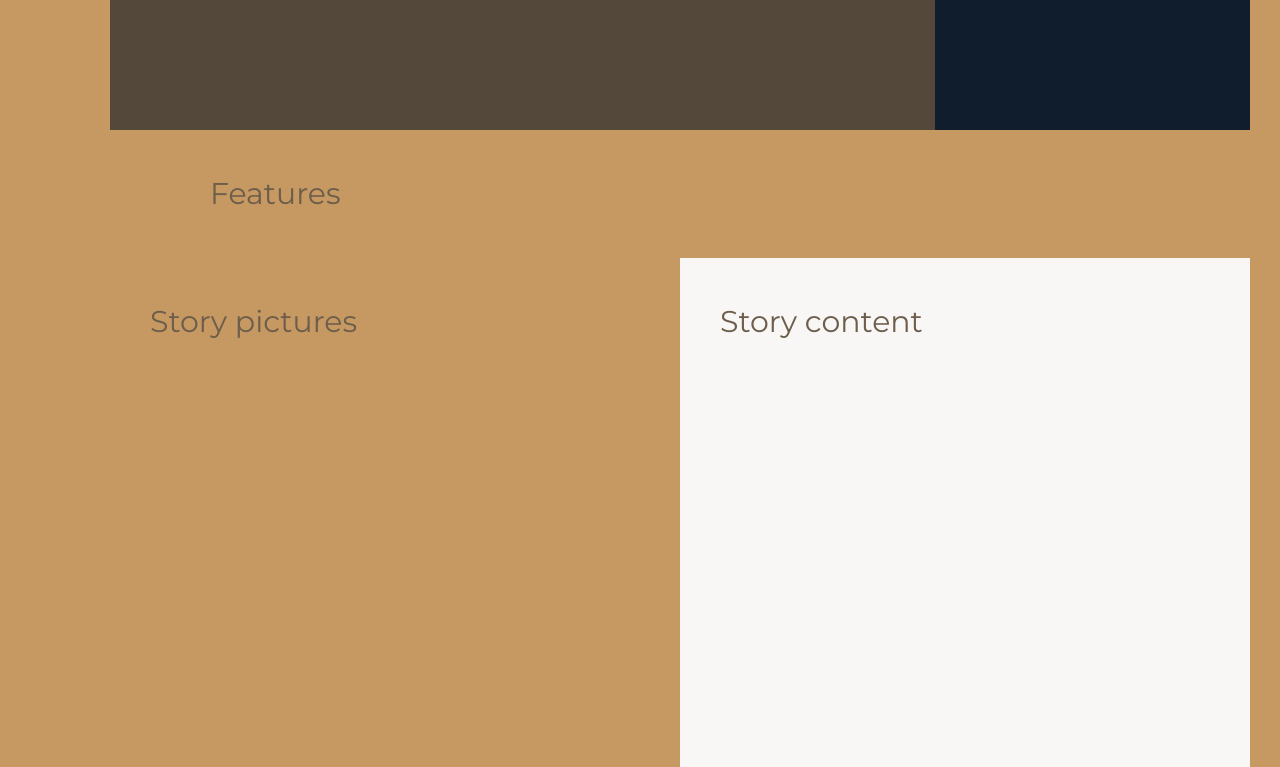
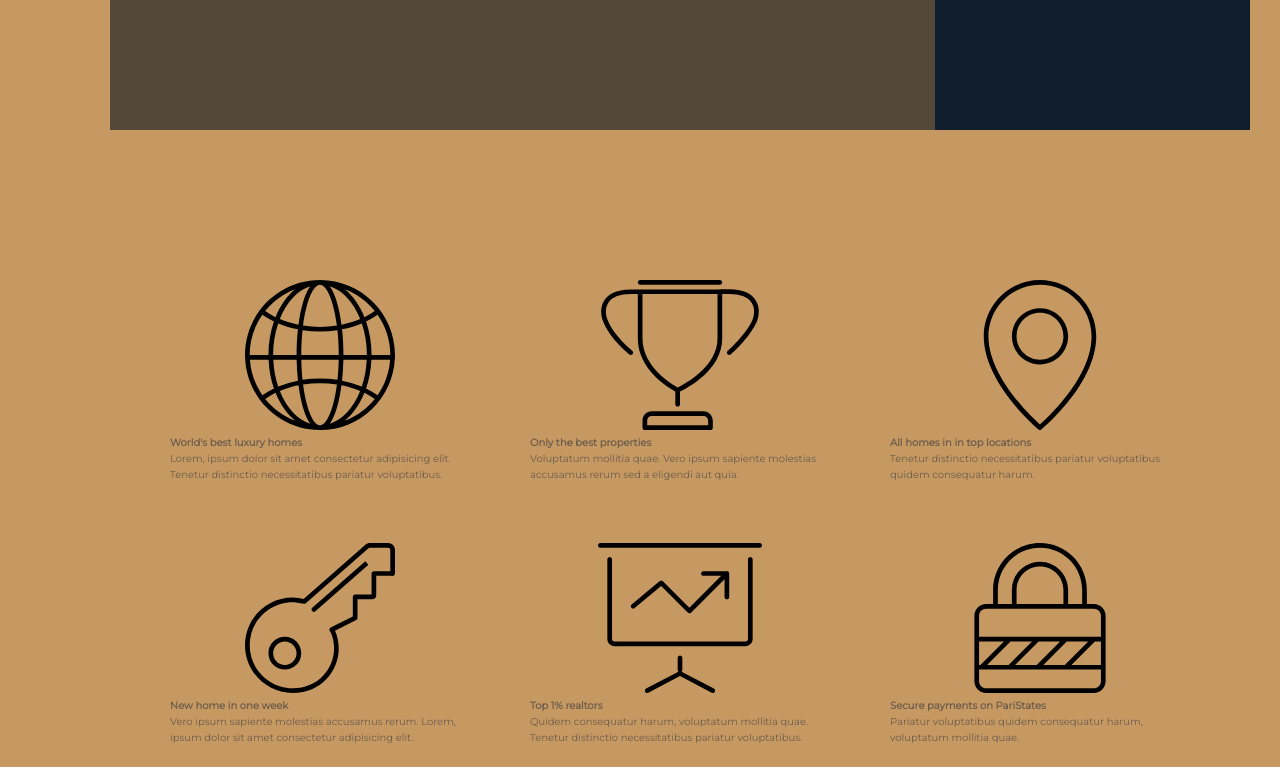
Before and after one commit to YassirKJS/paris-estates, a website: page index.html in a window 1280 px wide. Shown: the part 540-1307 px from the top of the page. Drawn offline with Linux system fonts and the light colour scheme.

Commit message:
features section

```diff
--- a/index.html
+++ b/index.html
@@ -28,7 +28,53 @@
     </div>
 
     <section class="features">
-        Features
+        <div class="feature">
+            <svg class="feature__icon">
+                <use xlink:href="img/sprite.svg#icon-global"></use>
+            </svg>
+            <h4 class="heading-4 heading-4--dark">World's best luxury homes</h4>
+            <p class="feature__text">Lorem, ipsum dolor sit amet consectetur adipisicing elit. Tenetur distinctio necessitatibus pariatur voluptatibus.</p>
+        </div>
+
+        <div class="feature">
+            <svg class="feature__icon">
+                <use xlink:href="img/sprite.svg#icon-trophy"></use>
+            </svg>
+            <h4 class="heading-4 heading-4--dark">Only the best properties</h4>
+            <p class="feature__text">Voluptatum mollitia quae. Vero ipsum sapiente molestias accusamus rerum sed a eligendi aut quia.</p>
+        </div>
+
+        <div class="feature">
+            <svg class="feature__icon">
+                <use xlink:href="img/sprite.svg#icon-map-pin"></use>
+            </svg>
+            <h4 class="heading-4 heading-4--dark">All homes in in top locations</h4>
+            <p class="feature__text">Tenetur distinctio necessitatibus pariatur voluptatibus quidem consequatur harum.</p>
+        </div>
+
+        <div class="feature">
+            <svg class="feature__icon">
+                <use xlink:href="img/sprite.svg#icon-key"></use>
+            </svg>
+            <h4 class="heading-4 heading-4--dark">New home in one week</h4>
+            <p class="feature__text">Vero ipsum sapiente molestias accusamus rerum. Lorem, ipsum dolor sit amet consectetur adipisicing elit.</p>
+        </div>
+
+        <div class="feature">
+            <svg class="feature__icon">
+                <use xlink:href="img/sprite.svg#icon-presentation"></use>
+            </svg>
+            <h4 class="heading-4 heading-4--dark">Top 1% realtors</h4>
+            <p class="feature__text">Quidem consequatur harum, voluptatum mollitia quae. Tenetur distinctio necessitatibus pariatur voluptatibus.</p>
+        </div>
+
+        <div class="feature">
+            <svg class="feature__icon">
+                <use xlink:href="img/sprite.svg#icon-lock"></use>
+            </svg>
+            <h4 class="heading-4 heading-4--dark">Secure payments on PariStates</h4>
+            <p class="feature__text">Pariatur voluptatibus quidem consequatur harum, voluptatum mollitia quae.</p>
+        </div>
     </section>
 
     <div class="story__pictures">
--- a/sass/layout/_container.scss
+++ b/sass/layout/_container.scss
@@ -6,8 +6,8 @@
   grid-template-columns: [sidebar-start] 8rem [sidebar-end full-start] minmax(6rem, 1fr) [center-start] repeat(8, [col-start] minmax(min-content, 14rem) [col-end]) [center-end] minmax(6rem, 1fr) [full-end];
 
   //TESTING
-  & > * {
+  /*& > * {
     font-size: 3rem;
     padding: 40px;
-  }
+  }*/
 }
--- a/sass/layout/_features.scss
+++ b/sass/layout/_features.scss
@@ -1,3 +1,11 @@
 .features {
+  //background-color: var(--color-gray-light-2);
   grid-column: center-start / center-end;
+
+  margin: 15rem 0;
+
+  display: grid;
+  grid-gap: 6rem;
+
+  grid-template-columns: repeat(3, 1fr);
 }
```
Also changed, not shown: css/style.css.
